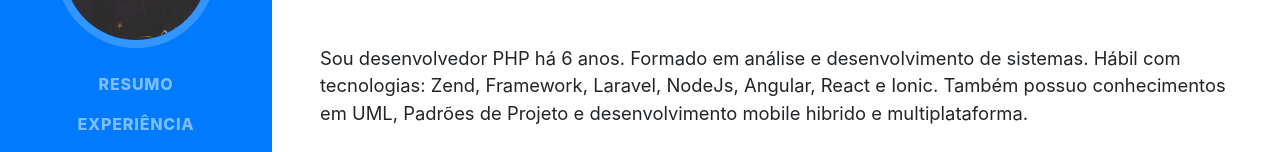
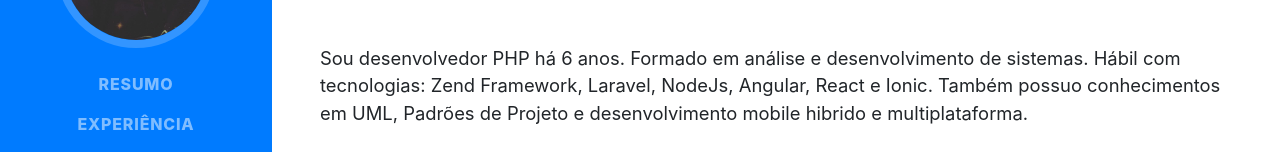
Before and after one commit to Chinaider/chinaider.github.io, a website with bundled scripts: page index.html in a window 1280 px wide. Shown: the part 328-480 px from the top of the page. Built offline with nearby package versions, Linux system fonts and the light colour scheme; a web font is replaced by a local one.

Commit message:
Removendo virgula da frase

```diff
--- a/index.html
+++ b/index.html
@@ -92,7 +92,7 @@
                 <a title="e-mail: chinaider_ale@live.com" href="mailto:chinaider_ale@live.com">chinaider_ale@live.com</a>
             </div>
 
-            <p class="lead mb-5">Sou desenvolvedor PHP há <span id="tempo">6</span> anos. Formado em análise e desenvolvimento de sistemas. Hábil com tecnologias: Zend, Framework, Laravel, NodeJs, Angular, React e Ionic. Também possuo conhecimentos em UML, Padrões de Projeto e desenvolvimento mobile hibrido e multiplataforma. </p>
+            <p class="lead mb-5">Sou desenvolvedor PHP há <span id="tempo">6</span> anos. Formado em análise e desenvolvimento de sistemas. Hábil com tecnologias: Zend Framework, Laravel, NodeJs, Angular, React e Ionic. Também possuo conhecimentos em UML, Padrões de Projeto e desenvolvimento mobile hibrido e multiplataforma. </p>
             <div class="social-icons">
                 <a title="Linkedin"  target="_blank" href="https://www.linkedin.com/in/alechinaider/"><i class="fab fa-linkedin-in"></i>
                 </a>
```
